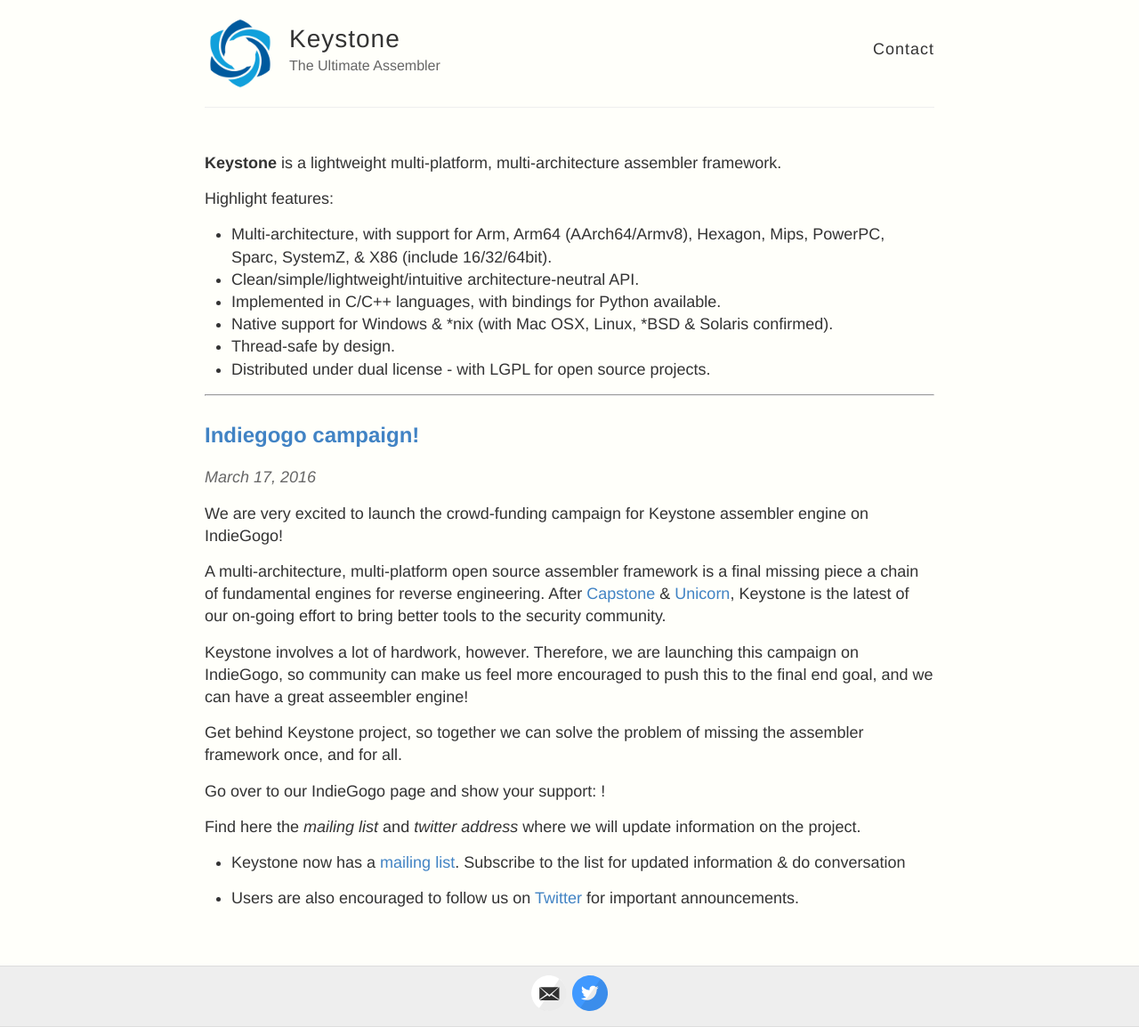
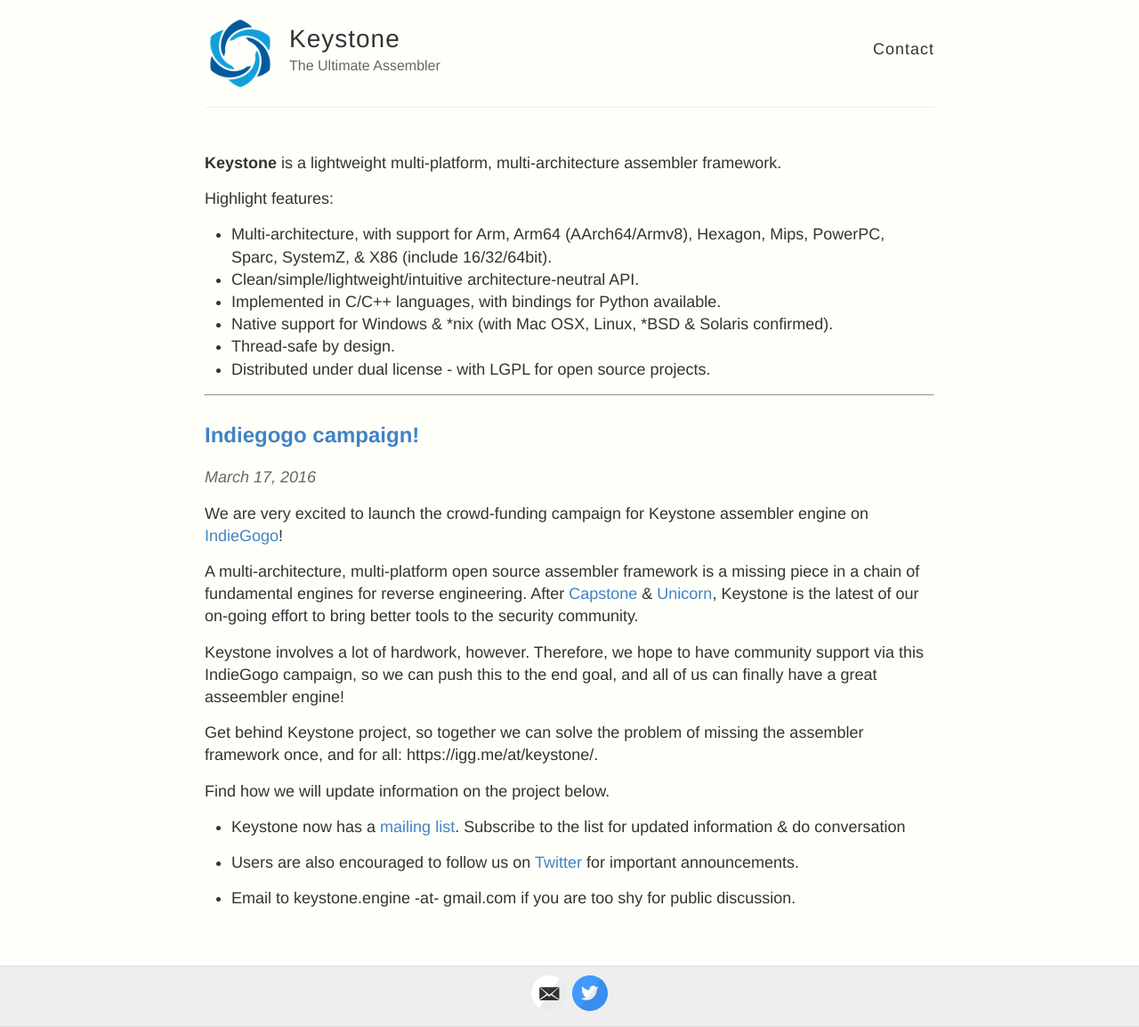
Before and after one commit to keystone-engine/keystone-engine.github.io, a Jekyll site: the page built from index.html, in a window 1280 px wide. Shown: the whole page at 89% size. Built offline with Jekyll 4.4.1, drawn with Linux system fonts in a browser that asks for light colours; Markdown is read by kramdown in place of the engine named in the settings.

Commit message:
update for IndieGogo

```diff
--- a/_config.yml
+++ b/_config.yml
@@ -47,7 +47,6 @@
 # !! You don't need to change any of the configuration flags below !!
 #
 
-markdown: redcarpet
 highlighter: pygments
 permalink: /:title
 
--- a/_posts/2016-03-17-indiegogo.md
+++ b/_posts/2016-03-17-indiegogo.md
@@ -4,18 +4,18 @@
 tag: news
 ---
 
-We are very excited to launch the crowd-funding campaign for Keystone assembler engine on IndieGogo!
+We are very excited to launch the crowd-funding campaign for Keystone assembler engine on [IndieGogo](https://igg.me/at/keystone/)!
 
-A multi-architecture, multi-platform open source assembler framework is a final missing piece a chain of fundamental engines for reverse engineering. After [Capstone](http://www.capstone-engine.org) & [Unicorn](http://www.unicorn-engine.org), Keystone is the latest of our on-going effort to bring better tools to the security community.
+A multi-architecture, multi-platform open source assembler framework is a missing piece in a chain of fundamental engines for reverse engineering. After [Capstone](http://www.capstone-engine.org) & [Unicorn](http://www.unicorn-engine.org), Keystone is the latest of our on-going effort to bring better tools to the security community.
 
-Keystone involves a lot of hardwork, however. Therefore, we are launching this campaign on IndieGogo, so community can make us feel more encouraged to push this to the final end goal, and we can have a great asseembler engine!
+Keystone involves a lot of hardwork, however. Therefore, we hope to have community support via this IndieGogo campaign, so we can push this to the end goal, and all of us can finally have a great asseembler engine!
 
-Get behind Keystone project, so together we can solve the problem of missing the assembler framework once, and for all.
+Get behind Keystone project, so together we can solve the problem of missing the assembler framework once, and for all: https://igg.me/at/keystone/.
 
-Go over to our IndieGogo page and show your support: !
-
-Find here the *mailing list* and *twitter address* where we will update information on the project.
+Find how we will update information on the project below.
 
 - Keystone now has a [mailing list](http://www.freelists.org/list/keystone-engine). Subscribe to the list for updated information & do conversation
 
 - Users are also encouraged to follow us on [Twitter](https://twitter.com/keystone_engine) for important announcements.
+
+- Email to keystone.engine -at- gmail.com if you are too shy for public discussion.
```
